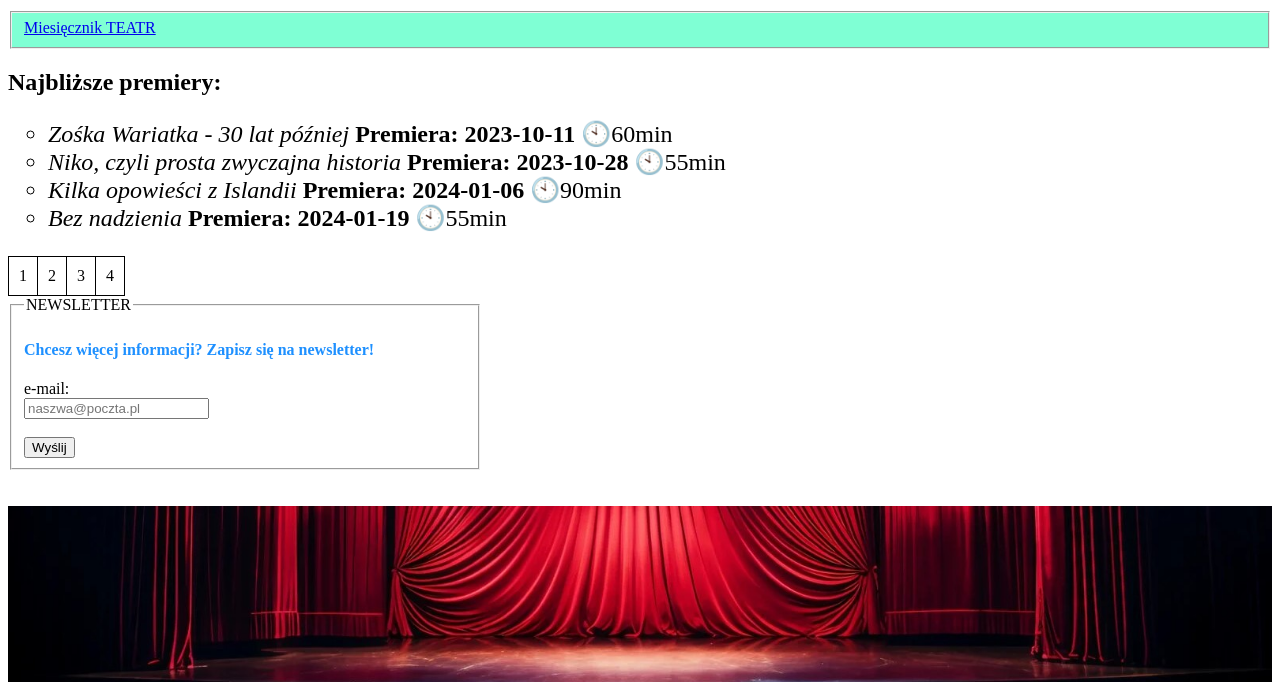
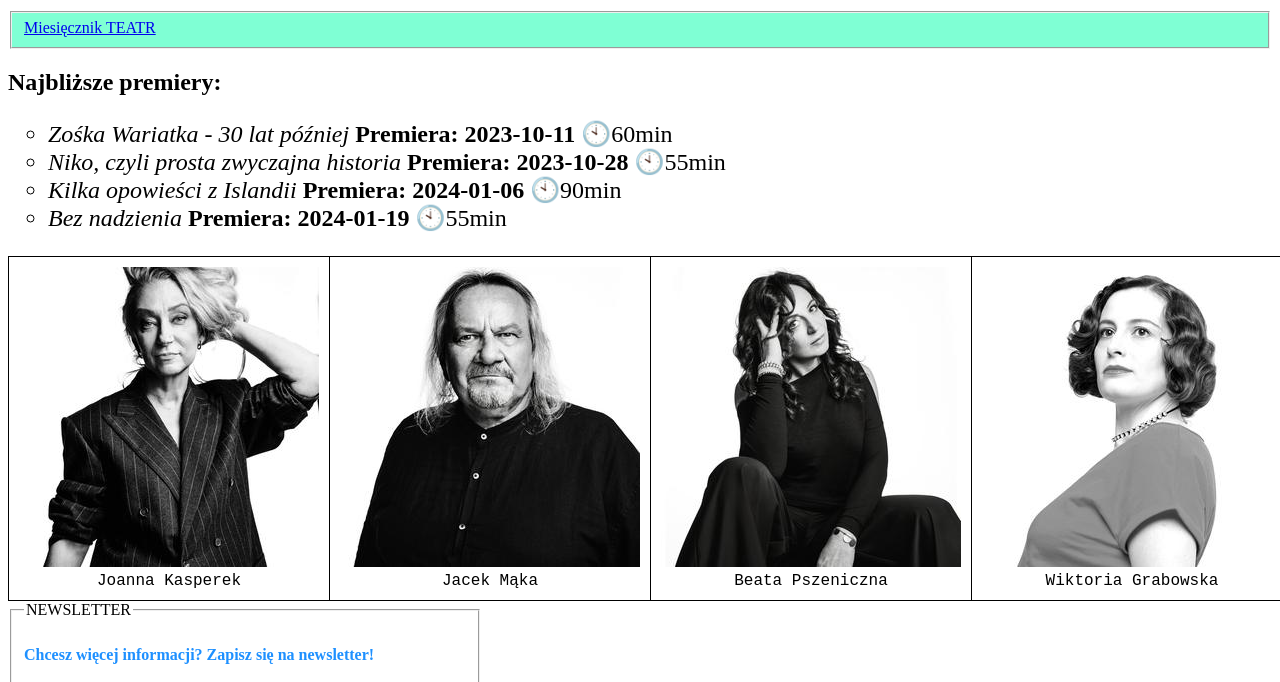
Before and after one commit to majczakantoni/Witryny_IV, a plain HTML site: page TEATR HTML/Teatr.html in a window 1280 px wide. Shown: the part 108-790 px from the top of the page. Drawn offline with Linux system fonts and the light colour scheme.

Commit message:
23.09.2024 jestem chory ide do domu

```diff
--- a/TEATR HTML/Teatr.html
+++ b/TEATR HTML/Teatr.html
@@ -20,6 +20,11 @@
         table{
             border-collapse: collapse;
         }
+
+        td[title="imie"]{
+            text-align: center;
+            font-family: 'Courier New';
+        }
     </style>
 </head>
 <body>
@@ -39,7 +44,11 @@
 
     <table>
         <tr>
-            <td>1</td> <td>2</td> <td>3</td> <td>4</td> </tr>
+            <td title="imie"> <img src="kasperek.jpg"><br>Joanna Kasperek</td>
+            <td title="imie"> <img src="maka.jpg"><br>Jacek Mąka</td>
+            <td title="imie"> <img src="pszeniczna.jpg"><br>Beata Pszeniczna</td>
+            <td title="imie"> <img src="ferdek.jpg"><br>Wiktoria Grabowska</td>
+        </tr>
     </table>
 
 
```
Also changed, not shown: TEATR HTML/ferdek.jpg (added), TEATR HTML/kasperek.jfif (added), TEATR HTML/kasperek.jpg (added), TEATR HTML/maka.jpg (added), TEATR HTML/pszeniczna.jpg (added).
